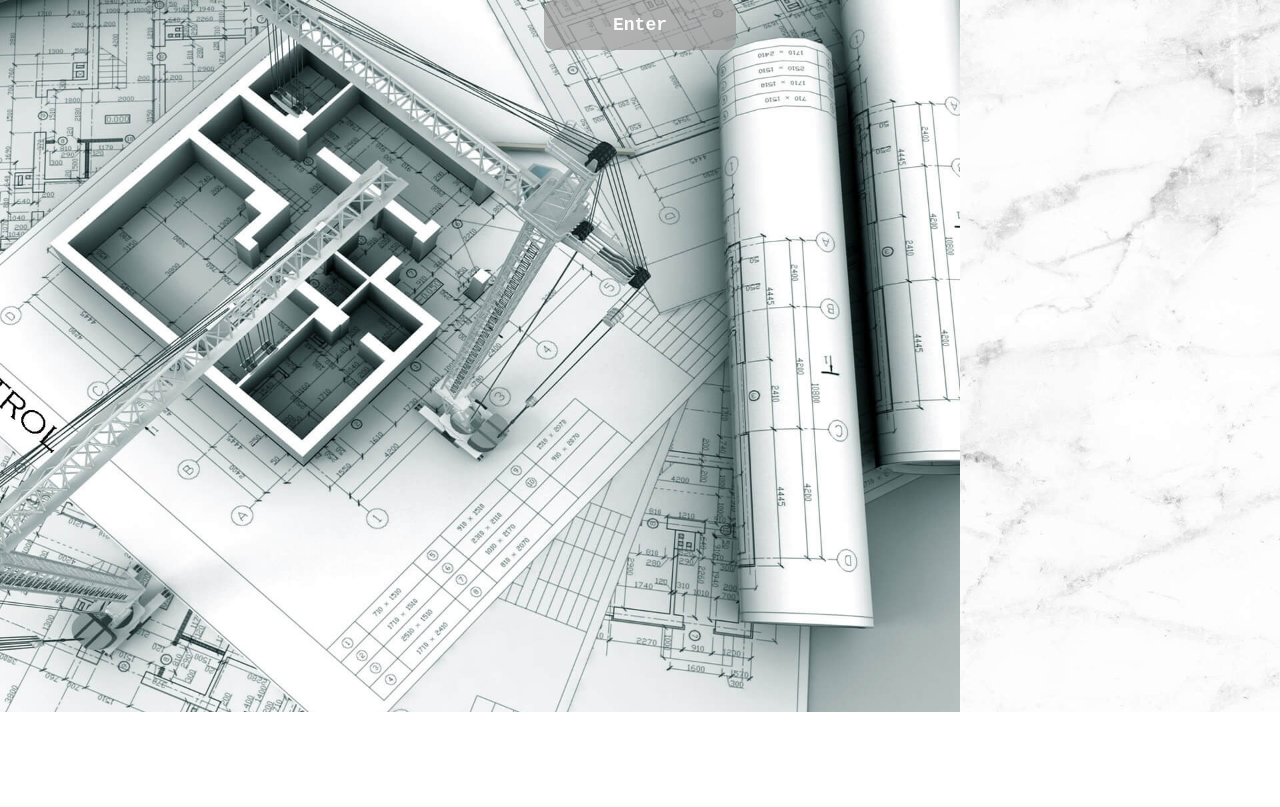
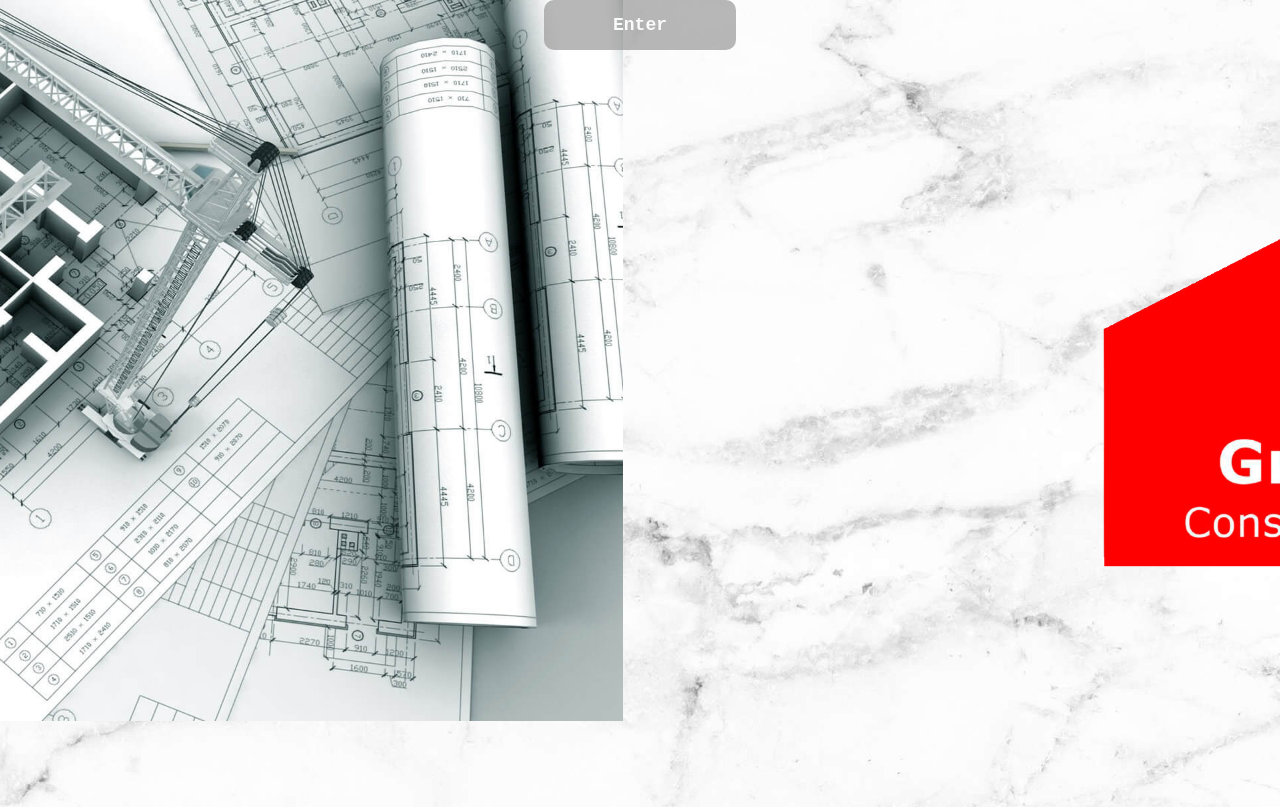
Before and after one commit to Julian7126/Fs_grupo_contructor, a React (Create React App) app: page / in a window 1280 px wide. Shown: the top 807 px of the page. Built offline with nearby package versions, Linux system fonts and the light colour scheme.

Commit message:
cambios5

```diff
--- a/src/components/modalNuevo/styles.scss
+++ b/src/components/modalNuevo/styles.scss
@@ -2,7 +2,7 @@
   display: flex;
   justify-content: center;
   align-items: center;
-  height: 712px;
+  height: 1000px;
   background: url("../../assets/Marmol.jpg") center/cover no-repeat;
   position: relative;
 }
```
